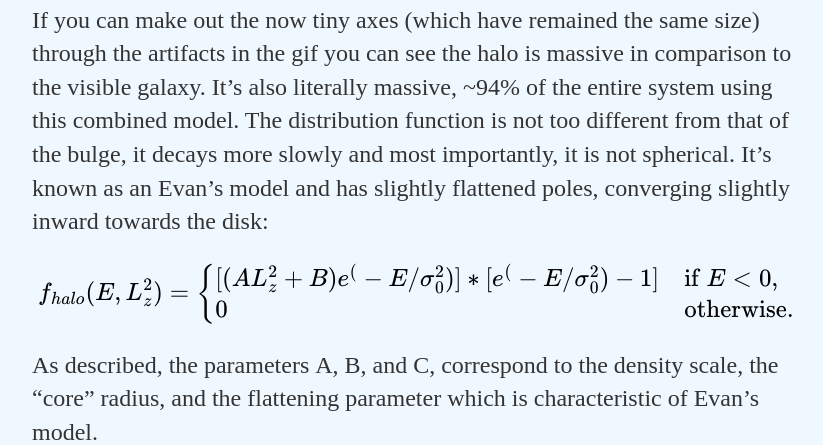
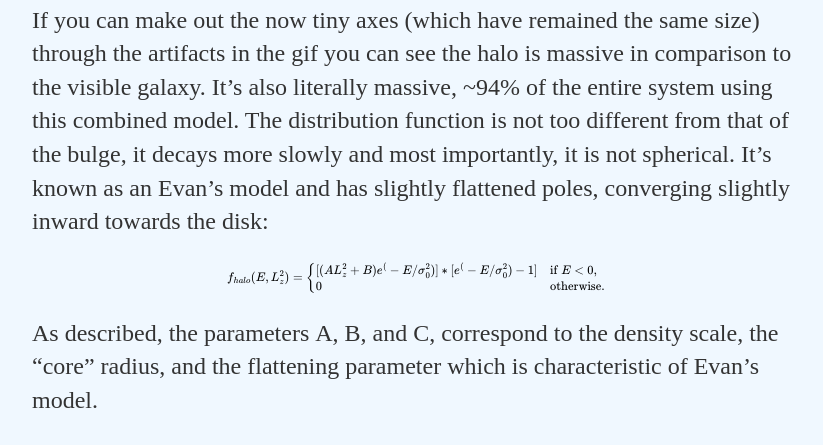
Before and after one commit to Kyle-Lewis/Kyle-Lewis.github.io, a Jekyll site: the page built from _posts/2017-07-19-N-Body-Simulations-For-Galaxies-Cuda.md, in a window 1280 px wide. Shown: the part 3831-4276 px from the top of the page, without its empty margins (224-1047 px from the left). Built offline with Jekyll 4.4.1, drawn with Linux system fonts in a browser that asks for light colours; formulas are drawn with MathJax 3.

Commit message:
script update

```diff
--- a/_posts/2017-07-19-N-Body-Simulations-For-Galaxies-Cuda.md
+++ b/_posts/2017-07-19-N-Body-Simulations-For-Galaxies-Cuda.md
@@ -72,14 +72,15 @@ the density and frequency parameters with a tilde are chosen to match observatio
 
 If you can make out the now tiny axes (which have remained the same size) through the artifacts in the gif you can see the halo is massive in comparison to the visible galaxy. It's also literally massive, ~94% of the entire system using this combined model. The distribution function is not too different from that of the bulge, it decays more slowly and most importantly, it is not spherical. It's known as an Evan's model and has slightly flattened poles, converging slightly inward towards the disk:
 
-$$
-	f_{halo}(E,L_z^2) =
-		\begin{cases}
-		[(AL_z^2 + B)e^(-E/\sigma_0^2)] * [e^(-E/\sigma_0^2) - 1] & \text{if $E < 0$,} \\
-		0 & \text{otherwise.}
-		\end{cases}
-$$
-
+<div style="zoom:0.5; -moz-transform:scale(1.5)">
+	$$
+		f_{halo}(E,L_z^2) =
+			\begin{cases}
+			[(AL_z^2 + B)e^(-E/\sigma_0^2)] * [e^(-E/\sigma_0^2) - 1] & \text{if $E < 0$,} \\
+			0 & \text{otherwise.}
+			\end{cases}
+	$$
+</div>
 
 As described, the parameters A, B, and C, correspond to the density scale, the "core" radius, and the flattening parameter which is characteristic of Evan's model.
 
```
